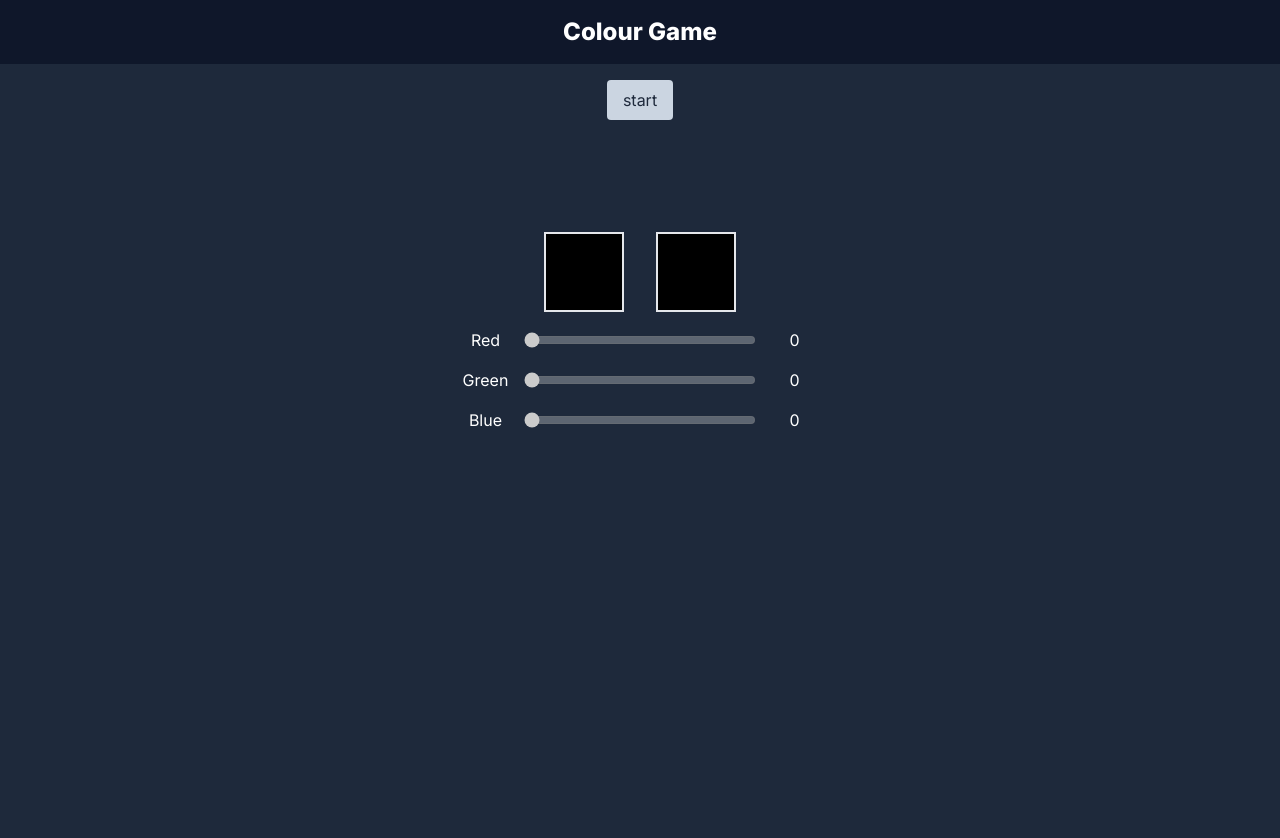
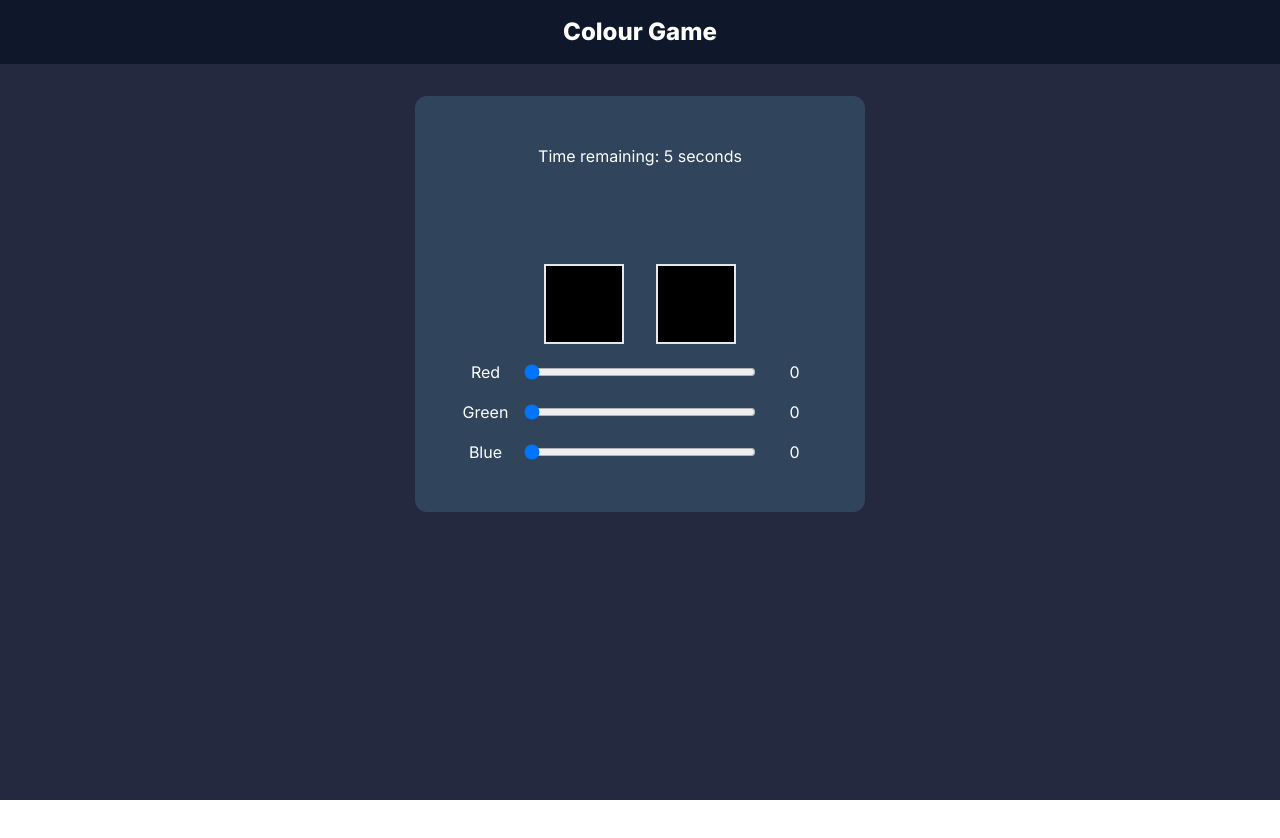
Before and after one commit to aloush-dev/colour-game, a Next.js app: page / in a window 1280 px wide. Shown: the top 838 px of the page. After the commit the page ends 800 px from the top, so only its background shows below. Built offline with nearby package versions, Linux system fonts and the light colour scheme.

Commit message:
update styling for game finish screen

```diff
--- a/src/app/components/GameBoard.tsx
+++ b/src/app/components/GameBoard.tsx
@@ -2,57 +2,54 @@ import React, { useState } from "react";
 import { GameControl } from "./GameControl";
 import { Timer } from "./Timer";
 import { Sliders } from "./Sliders";
+import { Score } from "./Score";
+import Image from "next/image";
+import congratsImg from "../../../public/congratulation.png";
 
 type GameBoardProps = {};
 
 export const GameBoard: React.FC<GameBoardProps> = () => {
   const [userHexCode, setUserHexCode] = useState("#000000");
   const [startingHexCode, setStartingHexCode] = useState("#000000");
-  const [gameActive, setGameActive] = useState(false);
+  const [gameActive, setGameActive] = useState(true);
   const [score, setScore] = useState({ r: 0, g: 0, b: 0, total: 0 });
 
   return (
     <section className="flex flex-col justify-center items-center m-4">
-      <div className="h-14">
+      <div className="p-4">
+        <div className="h-auto flex justify-center items-center">
           {gameActive ? (
-          ""
-        ) : (
-          <GameControl
-            setStartingHexCode={setStartingHexCode}
-            setGameActive={setGameActive}
-          />
-        )}
-      </div>
-
-      {gameActive ? (
+            <div className="bg-[#30445c] p-12 rounded-xl">
               <Timer
                 setScore={setScore}
                 setGameActive={setGameActive}
                 startingHexCode={startingHexCode}
                 userHexCode={userHexCode}
               />
-      ) : (
-        ""
-      )}
-
-      {score.total ? (
-        <>
-          <div>{gameActive ? "" : `${score.total}%`}</div>
-          <div>
-            Red : {score.r.toFixed(0)}% // Green : {score.g.toFixed(0)}% // Blue
-            : {score.b.toFixed(0)}%
-          </div>
-        </>
-      ) : (
-        ""
-      )}
-
               <Sliders
                 setUserHexCode={setUserHexCode}
                 startingHexCode={startingHexCode}
                 userHexCode={userHexCode}
                 gameActive={gameActive}
               />
+            </div>
+          ) : (
+            <div className="flex flex-col p-6 items-center justify-center rounded-3xl bg-slate-300 w-80 h-auto">
+              {score.total ? (
+                <Image width={200} alt="congratulations" src={congratsImg} />
+              ) : (
+                ""
+              )}
+
+              <Score score={score} gameActive={gameActive} />
+              <GameControl
+                setStartingHexCode={setStartingHexCode}
+                setGameActive={setGameActive}
+              />
+            </div>
+          )}
+        </div>
+      </div>
     </section>
   );
 };
--- a/src/app/components/GameControl.tsx
+++ b/src/app/components/GameControl.tsx
@@ -24,9 +24,9 @@ export const GameControl: React.FC<GameControlProps> = ({
   return (
     <button
       onClick={startGame}
-      className="bg-slate-300 px-4 py-2 text-slate-800 rounded "
+      className="bg-slate-800 m-8 px-10 py-4 text-xl text-slate-200 rounded-lg "
     >
-      start
+      PLAY
     </button>
   );
 };
--- /dev/null
+++ b/src/app/components/Leaderboard.tsx
@@ -0,0 +1,6 @@
+import React from "react";
+
+export const Leaderboard: React.FC = () => {
+
+    return ()
+}
--- a/src/app/components/Score.tsx
+++ b/src/app/components/Score.tsx
@@ -1,5 +1,25 @@
 import React from "react";
 
-export const Score: React.FC = () => {
-  return null;
+type ScoreProps = {
+  score: { r: number; g: number; b: number; total: number };
+  gameActive: boolean;
 };
+
+export const Score: React.FC<ScoreProps> = ({ score, gameActive }) => {
+  return (
+    <>
+      {score.total ? (
+        <div className="flex flex-col justify-center items-center text-black p-4 text-center">
+          <span className="text-4xl font-black p-4 text-green-500">
+            {score.total}% Score
+          </span>
+          <span className="font-bold">Red : {score.r.toFixed(0)}% </span>
+          <span className="font-bold">Green : {score.g.toFixed(0)}%</span>
+          <span className="font-bold">Blue : {score.b.toFixed(0)}%</span>
+        </div>
+      ) : (
+        ""
+      )}
+    </>
+  );
+};
--- a/src/app/components/Sliders.tsx
+++ b/src/app/components/Sliders.tsx
@@ -32,12 +32,11 @@ export const Sliders: React.FC<SlidersProps> = ({
       <span className="flex">
         <div
           className={`w-20 h-20 border-2 m-4 `}
-          style={{ backgroundColor: startingHexCode }}
+          style={{ backgroundColor: userHexCode }}
         ></div>
-
         <div
           className={`w-20 h-20 border-2 m-4 `}
-          style={{ backgroundColor: userHexCode }}
+          style={{ backgroundColor: startingHexCode }}
         ></div>
       </span>
 
--- a/src/app/components/Timer.tsx
+++ b/src/app/components/Timer.tsx
@@ -23,9 +23,16 @@ export const Timer: React.FC<TimerProps> = ({
       setScore(gameFinishPercentage(startingHexCode, userHexCode));
     }
   }, [timer]);
+
   return (
-    <div className="flex justify-center items-center">
-      {timer === 0 ? "Time's up!" : `Time remaining: ${timer} seconds`}
+    <div className="flex justify-center items-center text-center ">
+      <div
+        className={`timer transition-opacity ${
+          timer === 0 ? "opacity-0" : "opacity-100"
+        }`}
+      >
+        {timer === 0 ? "Time's up!" : `Time remaining: ${timer} seconds`}
+      </div>
     </div>
   );
 };
--- a/src/app/page.tsx
+++ b/src/app/page.tsx
@@ -6,8 +6,8 @@ import { GameBoard } from "./components/GameBoard.tsx";
 export default function Home() {
   return (
     <SliderContextProvider>
+      <main className="h-screen w-screen bg-[#24293f] text-white flex flex-col">
       <Header />
-      <main className="h-screen w-screen bg-slate-800 text-white flex flex-col">
         <GameBoard />
       </main>
     </SliderContextProvider>
--- a/src/utils/utils.ts
+++ b/src/utils/utils.ts
@@ -34,16 +34,8 @@ export const getStartingColour = () => {
 };
 
 export const gameFinishPercentage = (startHex: string, finishHex: string) => {
-  const startRgb = hexToRgb(startHex);
-  const finishRgb = hexToRgb(finishHex);
-
-  const startRed = startRgb.r;
-  const startGreen = startRgb.g;
-  const startBlue = startRgb.b;
-
-  const finishRed = finishRgb.r;
-  const finishGreen = finishRgb.g;
-  const finishBlue = finishRgb.b;
+  const { r: startRed, g: startGreen, b: startBlue } = hexToRgb(startHex);
+  const { r: finishRed, g: finishGreen, b: finishBlue } = hexToRgb(finishHex);
 
   const maxDistance = Math.sqrt(255 ** 2 + 255 ** 2 + 255 ** 2);
 
@@ -55,14 +47,13 @@ export const gameFinishPercentage = (startHex: string, finishHex: string) => {
   const greenPercentage = (1 - greenDistance / maxDistance) * 100;
   const bluePercentage = (1 - blueDistance / maxDistance) * 100;
 
-  const totalPercentage = Number(
-    ((redPercentage + greenPercentage + bluePercentage) / 3).toFixed(0)
-  );
+  const totalPercentage =
+    (redPercentage + greenPercentage + bluePercentage) / 3;
 
   return {
-    r: redPercentage,
-    g: greenPercentage,
-    b: bluePercentage,
-    total: totalPercentage,
+    r: Number(redPercentage.toFixed(0)),
+    g: Number(greenPercentage.toFixed(0)),
+    b: Number(bluePercentage.toFixed(0)),
+    total: Number(totalPercentage.toFixed(0)),
   };
 };
```
Also changed, not shown: public/congratulation.png (added). Lines whose indentation alone changed are shown as unchanged.
